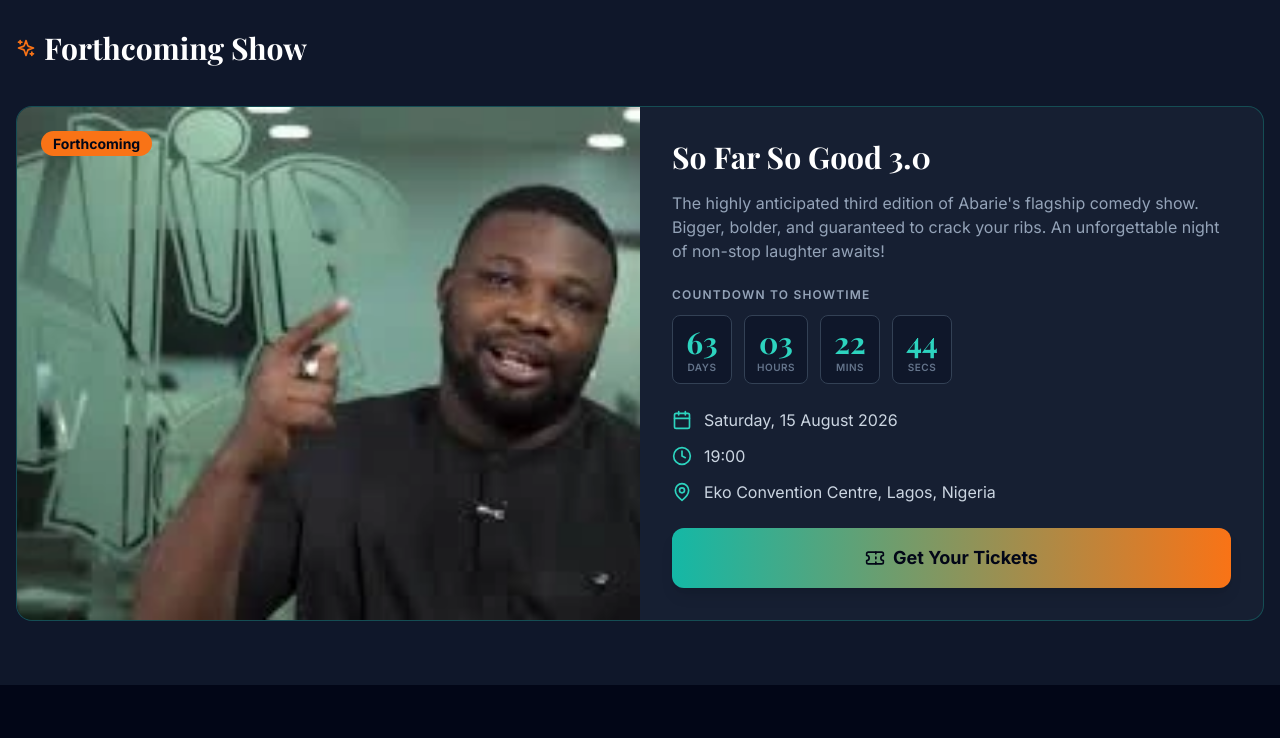
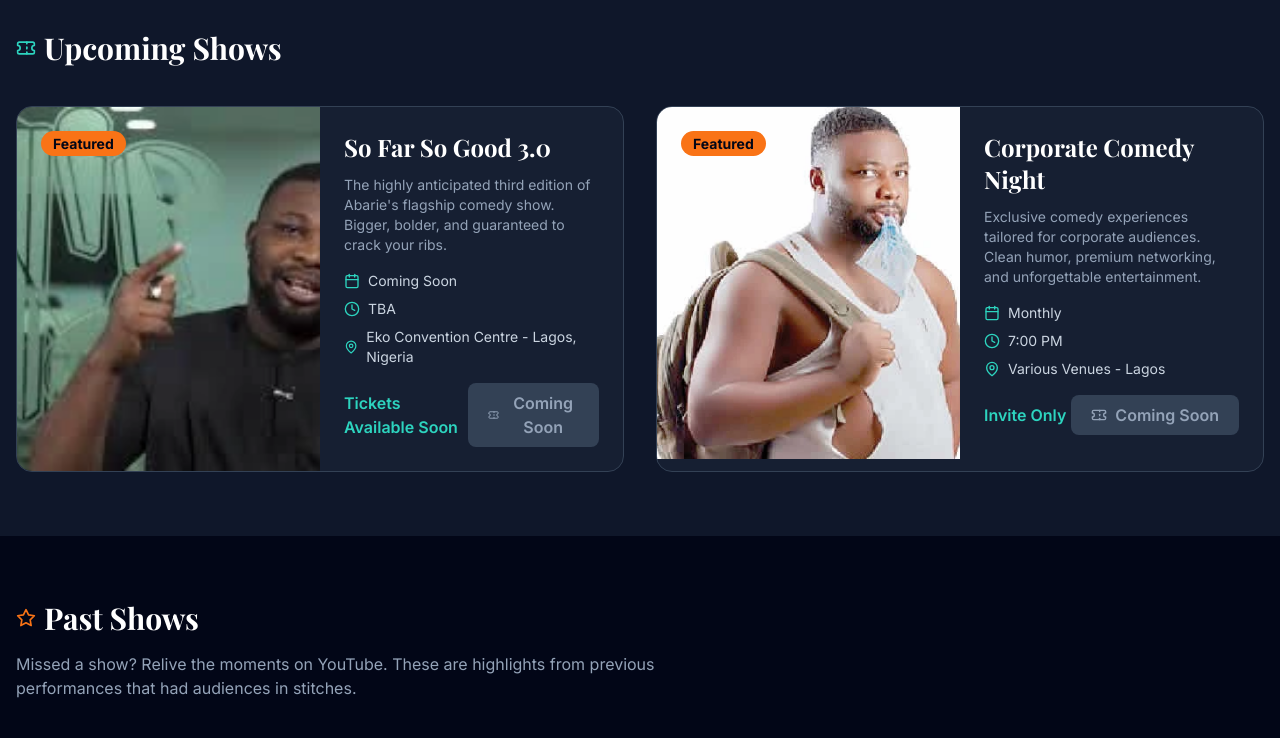
Before and after one commit to abariedotcom/abariecomedy, a React (Vite) app: page /tickets in a window 1280 px wide. Shown: the part 500-1238 px from the top of the page. Built offline with nearby package versions, Linux system fonts and the light colour scheme; a web font is replaced by a local one.

Commit message:
Revert Tickets page to working version without CountdownTimer and BookEvent links

```diff
--- a/src/pages/Tickets.tsx
+++ b/src/pages/Tickets.tsx
@@ -1,20 +1,24 @@
-import { Calendar, MapPin, Clock, Ticket, Star, Phone, Mail, ArrowRight, ExternalLink, Sparkles } from 'lucide-react';
+import { Calendar, MapPin, Clock, Ticket, Star, Users, Phone, Mail, ArrowRight, ExternalLink } from 'lucide-react';
 import { Link } from 'react-router-dom';
 import Nav from '../components/Nav';
 import Footer from '../components/Footer';
-import CountdownTimer from '../components/CountdownTimer';
 
-const forthcomingEvent = {
-  id: 'sfsg3',
+// Featured upcoming events (add new events here when available)
+const upcomingEvents = [
+  {
+    id: 1,
     title: "So Far So Good 3.0",
-  date: "2026-08-15T19:00:00",
+    date: "Coming Soon",
+    time: "TBA",
     venue: "Eko Convention Centre",
     location: "Lagos, Nigeria",
-  description: "The highly anticipated third edition of Abarie's flagship comedy show. Bigger, bolder, and guaranteed to crack your ribs. An unforgettable night of non-stop laughter awaits!",
+    price: "Tickets Available Soon",
     image: "/images/event-1.webp",
-};
-
-const upcomingEvents = [
+    description: "The highly anticipated third edition of Abarie's flagship comedy show. Bigger, bolder, and guaranteed to crack your ribs.",
+    featured: true,
+    available: false,
+    ticketUrl: "",
+  },
   {
     id: 2,
     title: "Corporate Comedy Night",
@@ -31,6 +35,7 @@
   },
 ];
 
+// Past events used as placeholders when no future events available
 const pastEvents = [
   {
     id: 3,
@@ -42,6 +47,7 @@
     price: "Sold Out",
     image: "/images/portfolio-1.webp",
     description: "The second edition of Abarie's flagship show. A night of non-stop laughter that had Lagos talking for weeks.",
+    isPast: true,
     youtubeUrl: "https://www.youtube.com/watch?v=gqENYWBeIXA",
   },
   {
@@ -54,6 +60,7 @@
     price: "Completed",
     image: "/images/portfolio-2.webp",
     description: "Abarie delivered a show-stopping performance at the Mudiaga Comedy Show.",
+    isPast: true,
     youtubeUrl: "https://www.youtube.com/watch?v=dPP57_KVzzs",
   },
   {
@@ -66,9 +73,12 @@
     price: "Sold Out",
     image: "/images/portfolio-3.webp",
     description: "The debut edition of the So Far So Good franchise. The show that started it all.",
+    isPast: true,
     youtubeUrl: "https://www.youtube.com/watch?v=7-2g37FDszo",
   },
 ];
+
+const hasUpcomingEvents = upcomingEvents.some(e => e.available);
 
 export default function Tickets() {
   return (
@@ -98,76 +108,12 @@
         </div>
       </section>
 
-      {/* Forthcoming Event - Featured CTA */}
+      {/* Upcoming Events with Tickets */}
       <section className="py-16 px-4 bg-dark-900">
         <div className="max-w-7xl mx-auto">
           <div className="flex items-center gap-2 mb-10">
-            <Sparkles className="w-5 h-5 text-accent-500" />
-            <h2 className="font-display text-3xl font-bold">Forthcoming Show</h2>
-          </div>
-
-          <div className="group relative bg-dark-800/50 rounded-2xl overflow-hidden border border-primary-500/30 hover:border-primary-500/60 transition-all duration-300">
-            <div className="lg:flex">
-              <div className="lg:w-1/2 aspect-video lg:aspect-auto overflow-hidden">
-                <img
-                  src={forthcomingEvent.image}
-                  alt={forthcomingEvent.title}
-                  className="w-full h-full object-cover object-top group-hover:scale-105 transition-transform duration-500"
-                />
-                <div className="absolute top-4 left-4 lg:top-6 lg:left-6">
-                  <span className="px-3 py-1 bg-accent-500 text-dark-950 text-sm font-bold rounded-full">
-                    Forthcoming
-                  </span>
-                </div>
-              </div>
-
-              <div className="lg:w-1/2 p-6 lg:p-8 flex flex-col">
-                <h3 className="font-display text-2xl lg:text-3xl font-bold mb-4 group-hover:text-primary-400 transition-colors">
-                  {forthcomingEvent.title}
-                </h3>
-
-                <p className="text-dark-400 text-sm lg:text-base mb-6 flex-1">
-                  {forthcomingEvent.description}
-                </p>
-
-                <div className="mb-6">
-                  <CountdownTimer targetDate={forthcomingEvent.date} label="Countdown to Showtime" />
-                </div>
-
-                <div className="space-y-3 mb-6">
-                  <div className="flex items-center gap-3 text-dark-300">
-                    <Calendar className="w-5 h-5 text-primary-400" />
-                    <span>{new Date(forthcomingEvent.date).toLocaleDateString('en-NG', { weekday: 'long', year: 'numeric', month: 'long', day: 'numeric' })}</span>
-                  </div>
-                  <div className="flex items-center gap-3 text-dark-300">
-                    <Clock className="w-5 h-5 text-primary-400" />
-                    <span>{new Date(forthcomingEvent.date).toLocaleTimeString('en-NG', { hour: '2-digit', minute: '2-digit' })}</span>
-                  </div>
-                  <div className="flex items-center gap-3 text-dark-300">
-                    <MapPin className="w-5 h-5 text-primary-400" />
-                    <span>{forthcomingEvent.venue}, {forthcomingEvent.location}</span>
-                  </div>
-                </div>
-
-                <Link
-                  to={`/book/${forthcomingEvent.id}`}
-                  className="inline-flex items-center justify-center gap-2 px-8 py-4 bg-gradient-to-r from-primary-500 to-accent-500 hover:from-primary-600 hover:to-accent-600 text-dark-950 font-bold text-lg rounded-xl transition-all shadow-lg hover:shadow-primary-500/25 hover:scale-105"
-                >
-                  <Ticket className="w-5 h-5" />
-                  Get Your Tickets
-                </Link>
-              </div>
-            </div>
-          </div>
-        </div>
-      </section>
-
-      {/* Other Upcoming Events */}
-      <section className="py-16 px-4 bg-dark-950">
-        <div className="max-w-7xl mx-auto">
-          <div className="flex items-center gap-2 mb-10">
             <Ticket className="w-5 h-5 text-primary-400" />
-            <h2 className="font-display text-3xl font-bold">More Shows</h2>
+            <h2 className="font-display text-3xl font-bold">Upcoming Shows</h2>
           </div>
 
           {upcomingEvents.length > 0 ? (
@@ -218,6 +164,17 @@
 
                       <div className="flex items-center justify-between mt-auto">
                         <span className="text-primary-400 font-semibold">{event.price}</span>
+                        {event.available && event.ticketUrl ? (
+                          <a
+                            href={event.ticketUrl}
+                            target="_blank"
+                            rel="noopener noreferrer"
+                            className="px-5 py-2 bg-primary-500 hover:bg-primary-600 text-dark-950 font-semibold rounded-lg transition-colors flex items-center gap-2"
+                          >
+                            <Ticket className="w-4 h-4" />
+                            Buy Tickets
+                          </a>
+                        ) : (
                           <button
                             disabled
                             className="px-5 py-2 bg-dark-700 text-dark-400 font-semibold rounded-lg cursor-not-allowed flex items-center gap-2"
@@ -225,6 +182,7 @@
                             <Ticket className="w-4 h-4" />
                             Coming Soon
                           </button>
+                        )}
                       </div>
                     </div>
                   </div>
```
Lines whose indentation alone changed are shown as unchanged.
